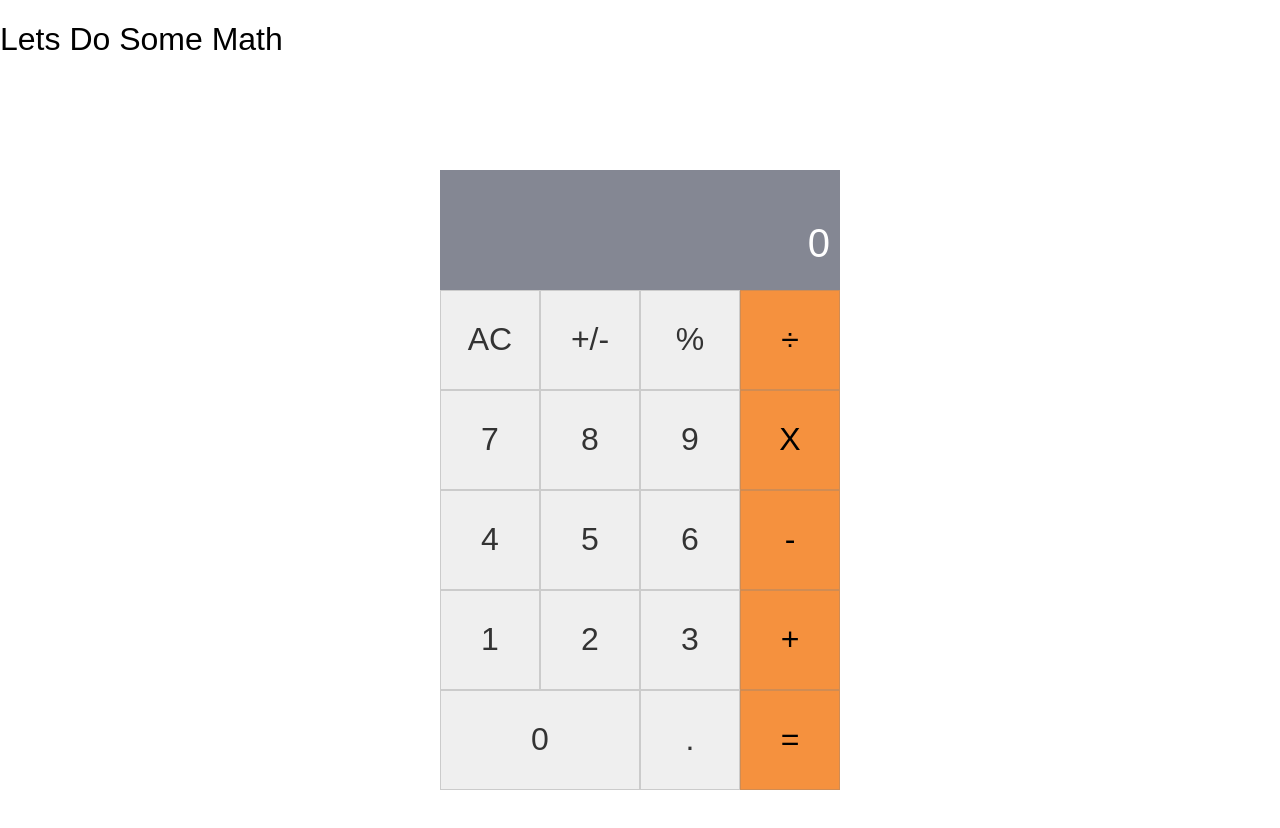
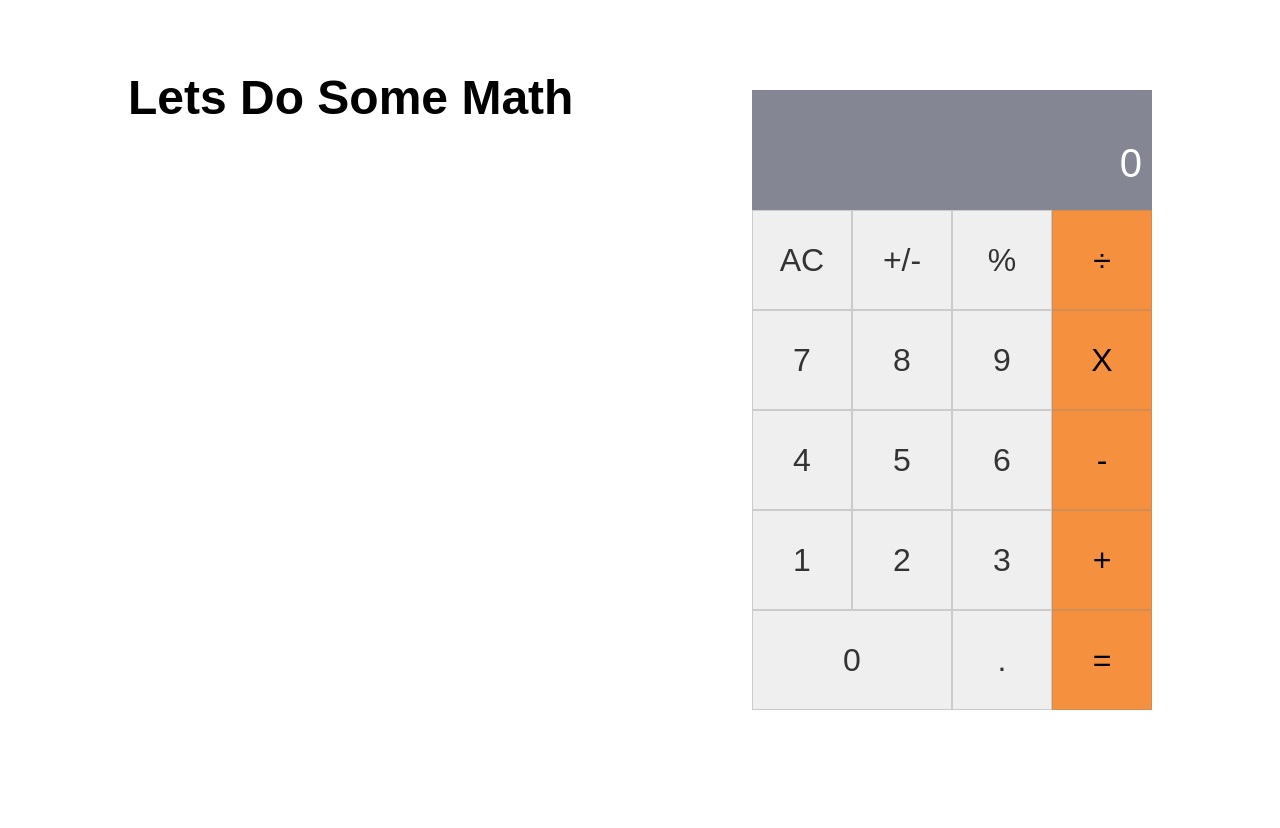
Before and after one commit to topeogunleye/math-magicians, a React (Create React App) app: page / in a window 1280 px wide. Shown: the top 828 px of the page. After the commit the page ends 800 px from the top, so only its background shows below. Built offline with nearby package versions, Linux system fonts and the light colour scheme.

Commit message:
Add Homepage css and format Homepage with eslint

```diff
--- a/src/pages/home/Home.css
+++ b/src/pages/home/Home.css
@@ -0,0 +1,26 @@
+.homepage {
+  display: flex;
+  flex-direction: column;
+  align-items: center;
+  justify-content: space-between;
+  height: 100vh;
+  max-width: 100%;
+}
+
+h1 {
+  font-size: 2rem;
+  font-weight: bold;
+}
+
+@media screen and (min-width: 768px) {
+  .homepage {
+    flex-direction: row;
+    max-width: 80%;
+    margin: auto;
+    align-items: baseline;
+  }
+
+  h1 {
+    font-size: 3rem;
+  }
+}
--- a/src/pages/home/Home.js
+++ b/src/pages/home/Home.js
@@ -1,13 +1,14 @@
-import React from 'react'
-import Calculator from '../../components/calculator/Calculator'
+import React from 'react';
+import Calculator from '../../components/calculator/Calculator';
+import './Home.css';
 
 function Home() {
   return (
-    <div>
+    <div className="homepage">
       <h1>Lets Do Some Math</h1>
-      <Calculator/>
+      <Calculator />
     </div>
-  )
+  );
 }
 
-export default Home
+export default Home;
```
